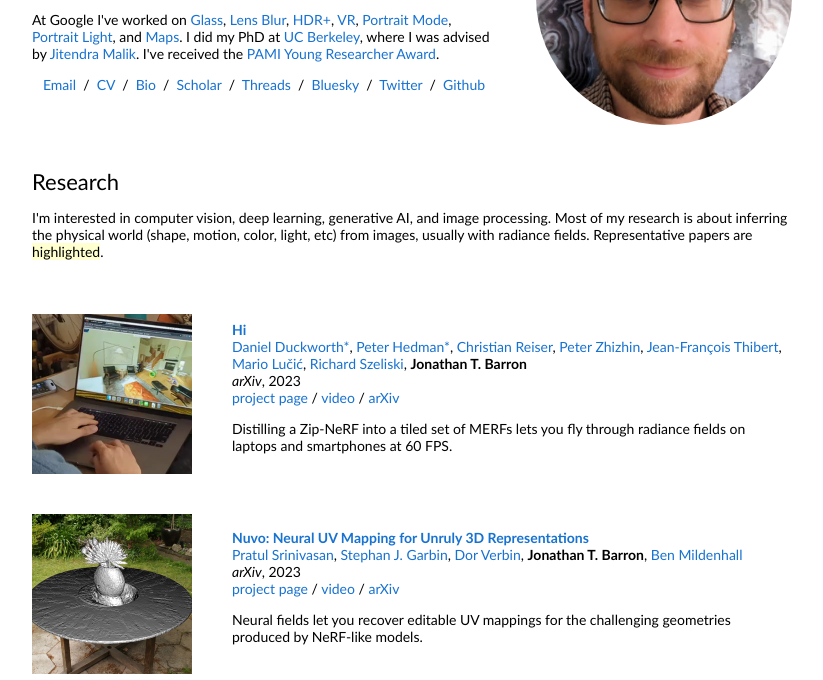
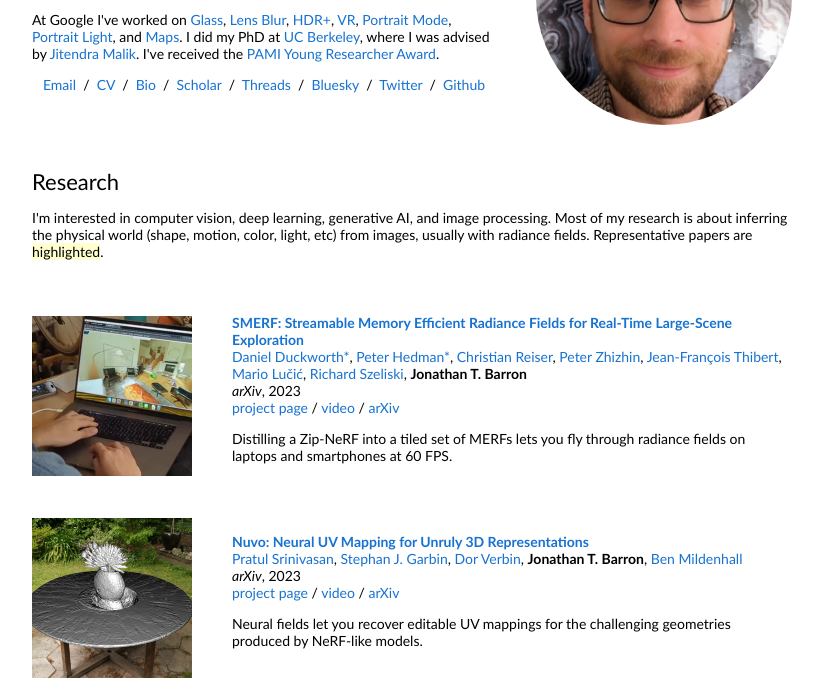
Before and after one commit to Mankirth/4020-Project, a plain HTML site: page index.html in a window 1280 px wide. Shown: the part 159-839 px from the top of the page, without its empty margins (228-1051 px from the left). Drawn offline with Linux system fonts and the light colour scheme.

Commit message:
commit 2

```diff
--- a/index.html
+++ b/index.html
@@ -79,7 +79,7 @@
       </td>
       <td style="padding:20px;width:75%;vertical-align:middle">
         <a href="https://smerf-3d.github.io/">
-          <span class="papertitle">Hi</span>
+          <span class="papertitle">SMERF: Streamable Memory Efficient Radiance Fields for Real-Time Large-Scene Exploration</span>
         </a>
         <br>
 		<a href="http://www.stronglyconvex.com/about.html">Daniel Duckworth*</a>,
```
